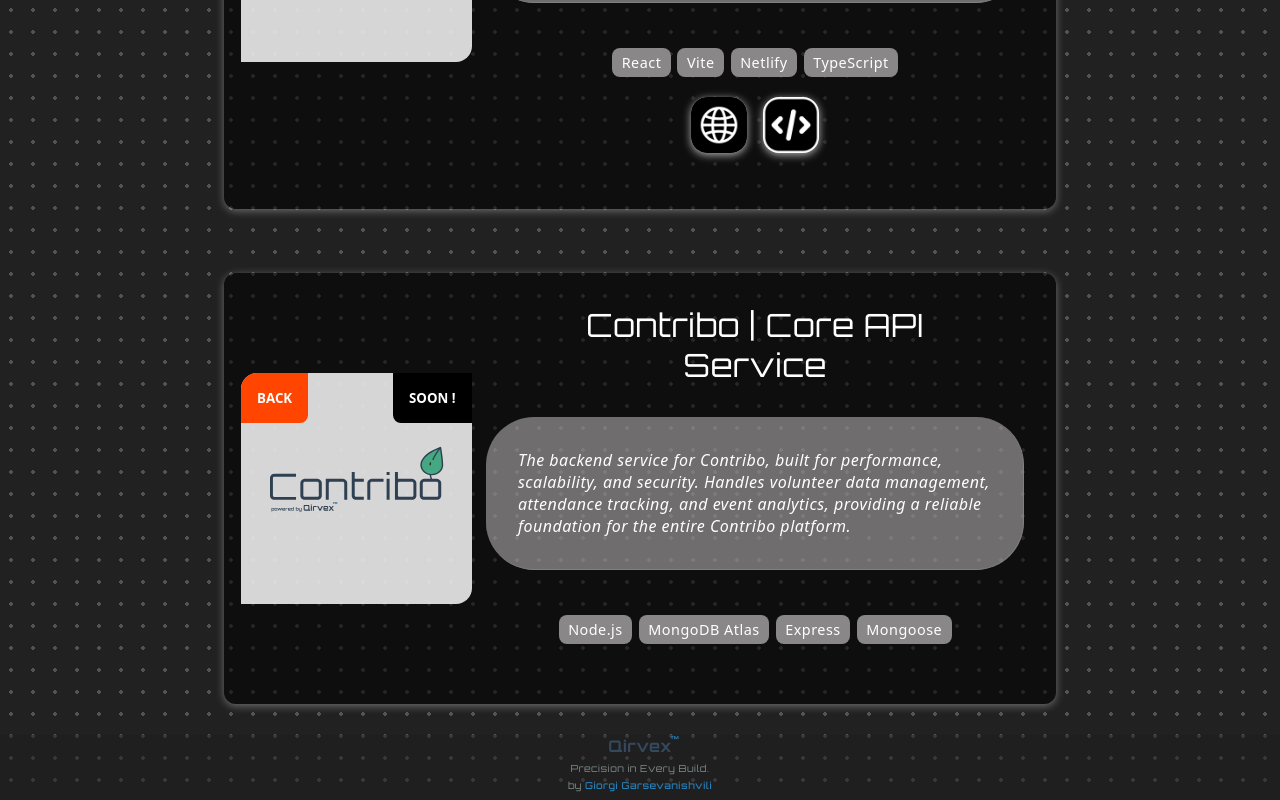
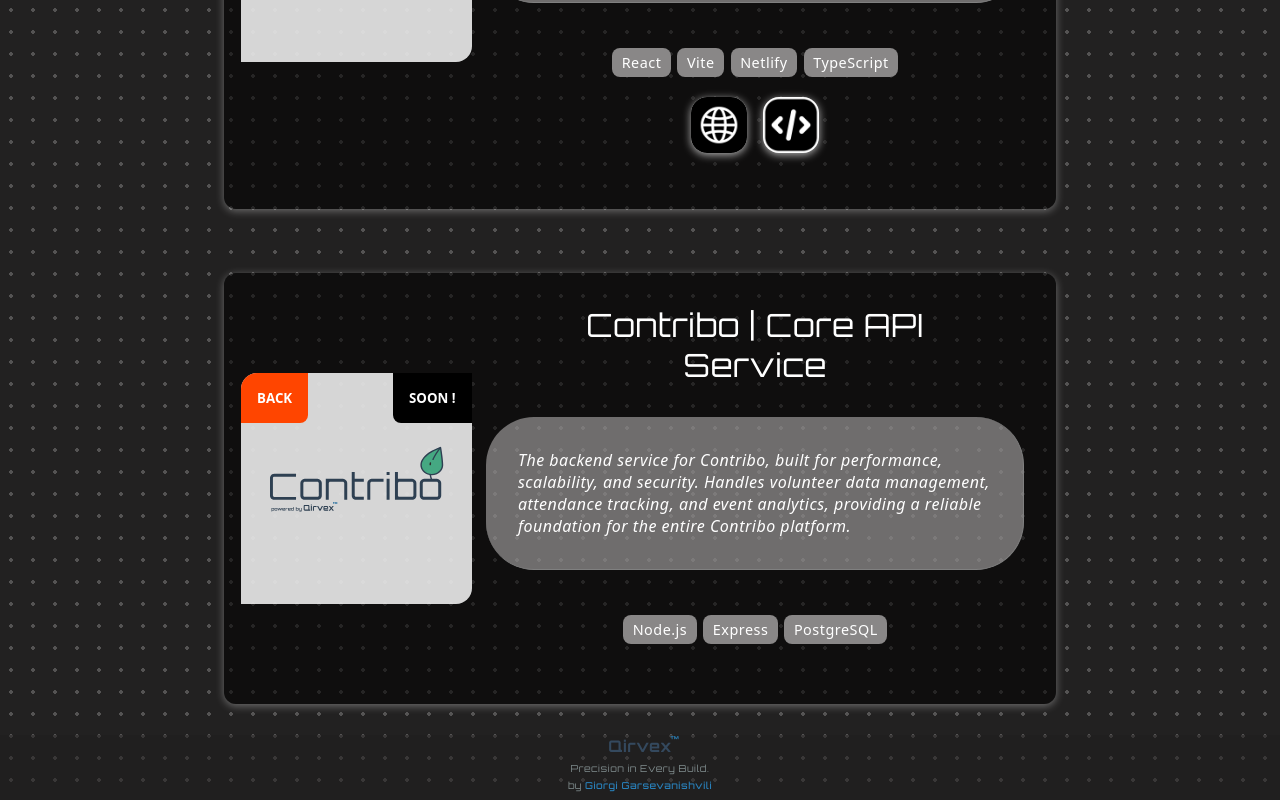
Before and after one commit to Giorgi-Garsevanishvili/qirvex-landing, a React (Vite) app: page / in a window 1280 px wide. Shown: the part 3477-4277 px from the top of the page. Built offline with nearby package versions, Linux system fonts and the light colour scheme; a web font is replaced by a local one.

Commit message:
stack updated for contribo API

```diff
--- a/src/data/projects.js
+++ b/src/data/projects.js
@@ -65,7 +65,7 @@
     title: "Contribo | Core API Service",
     description:
       "The backend service for Contribo, built for performance, scalability, and security. Handles volunteer data management, attendance tracking, and event analytics, providing a reliable foundation for the entire Contribo platform.",
-    stack: ["Node.js", "MongoDB Atlas", "Express", "Mongoose"],
+    stack: ["Node.js", "Express", "PostgreSQL"],
     // github: "https://qirvex.dev",
     // live: "https://qirvex.dev",
     image: contriboIMG,
```
